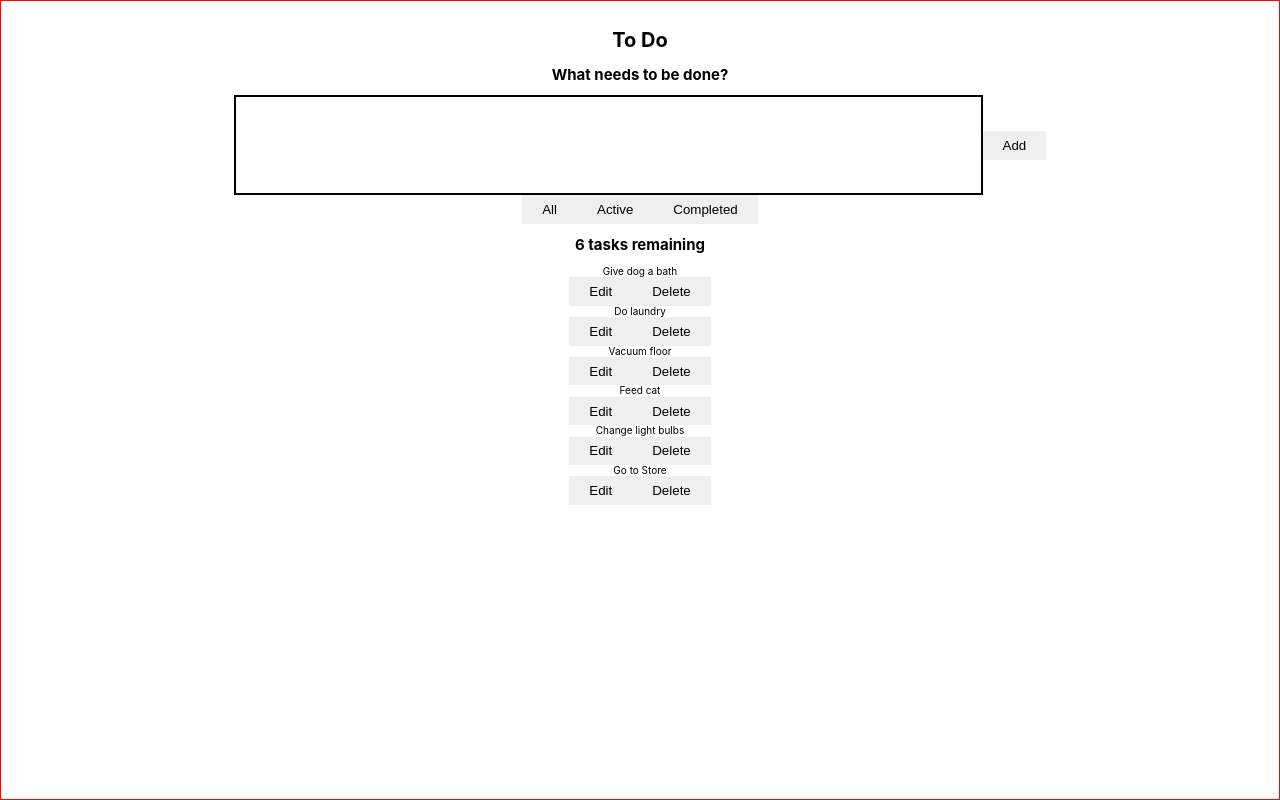
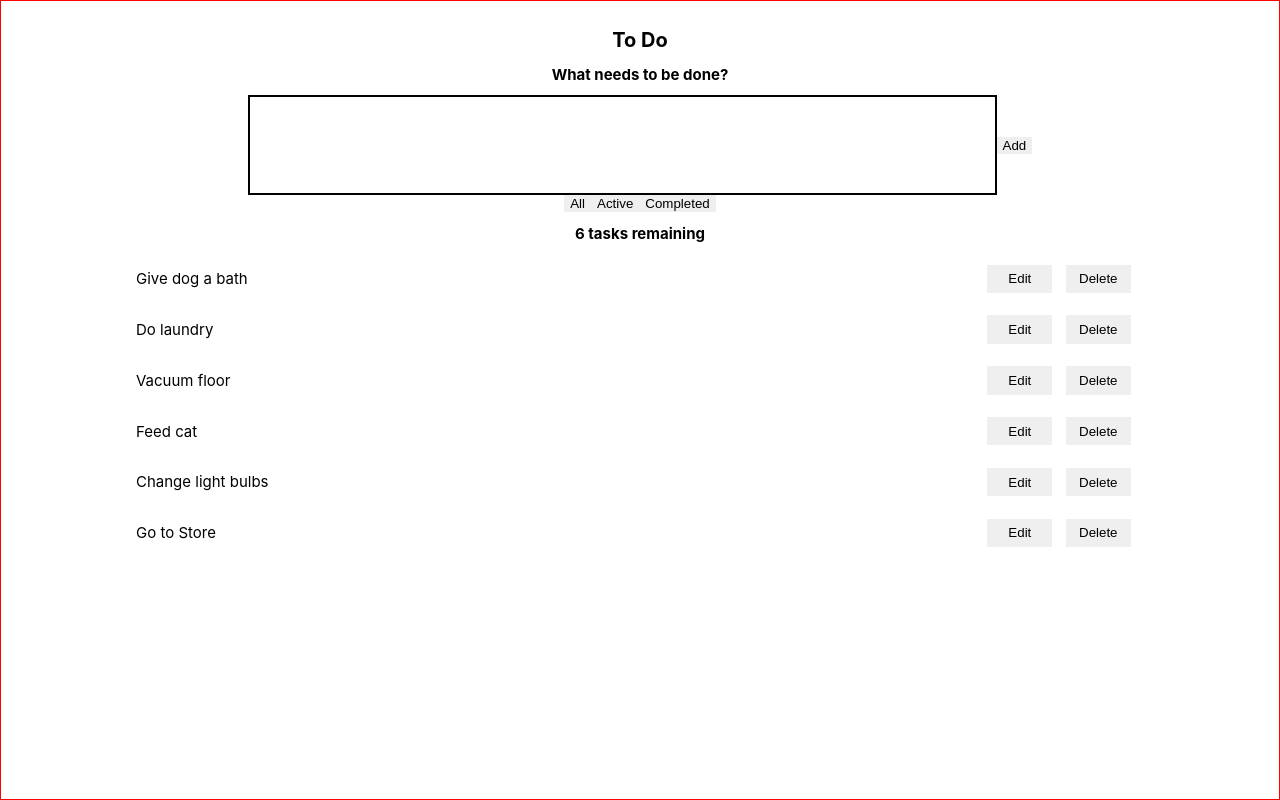
Before and after one commit to williamyap90/react-class-to-do, a React (Create React App) app: page / in a window 1280 px wide. Built offline with nearby package versions, Linux system fonts and the light colour scheme.

Commit message:
add task styling

```diff
--- a/src/App.css
+++ b/src/App.css
@@ -18,11 +18,26 @@ body {
 button {
   border: none;
   margin: 0;
-  padding: 0.5em 1.5em;
   width: auto;
 }
+
 input {
   border: 2px solid black;
   width: 60%;
   height: 100px;
 }
+
+.todo-item {
+  display: Flex;
+  align-items: center;
+  justify-content: space-between;
+  margin: 1.5em 8em;
+  font-size: 1.5em;
+}
+
+.todo-btn-container > button {
+  width: 65px;
+  text-align: center;
+  margin-right: 1em;
+  padding: 0.5em 1em;
+}
--- a/src/components/ToDo.jsx
+++ b/src/components/ToDo.jsx
@@ -4,10 +4,12 @@ class ToDo extends Component {
   render() {
     const { toDo } = this.props;
     return (
-      <div>
+      <div className="todo-item">
         <div>{toDo.task}</div>
-        <button>Edit</button>
-        <button>Delete</button>
+        <div className="todo-btn-container">
+          <button>Edit</button>
+          <button>Delete</button>
+        </div>
       </div>
     );
   }
```
